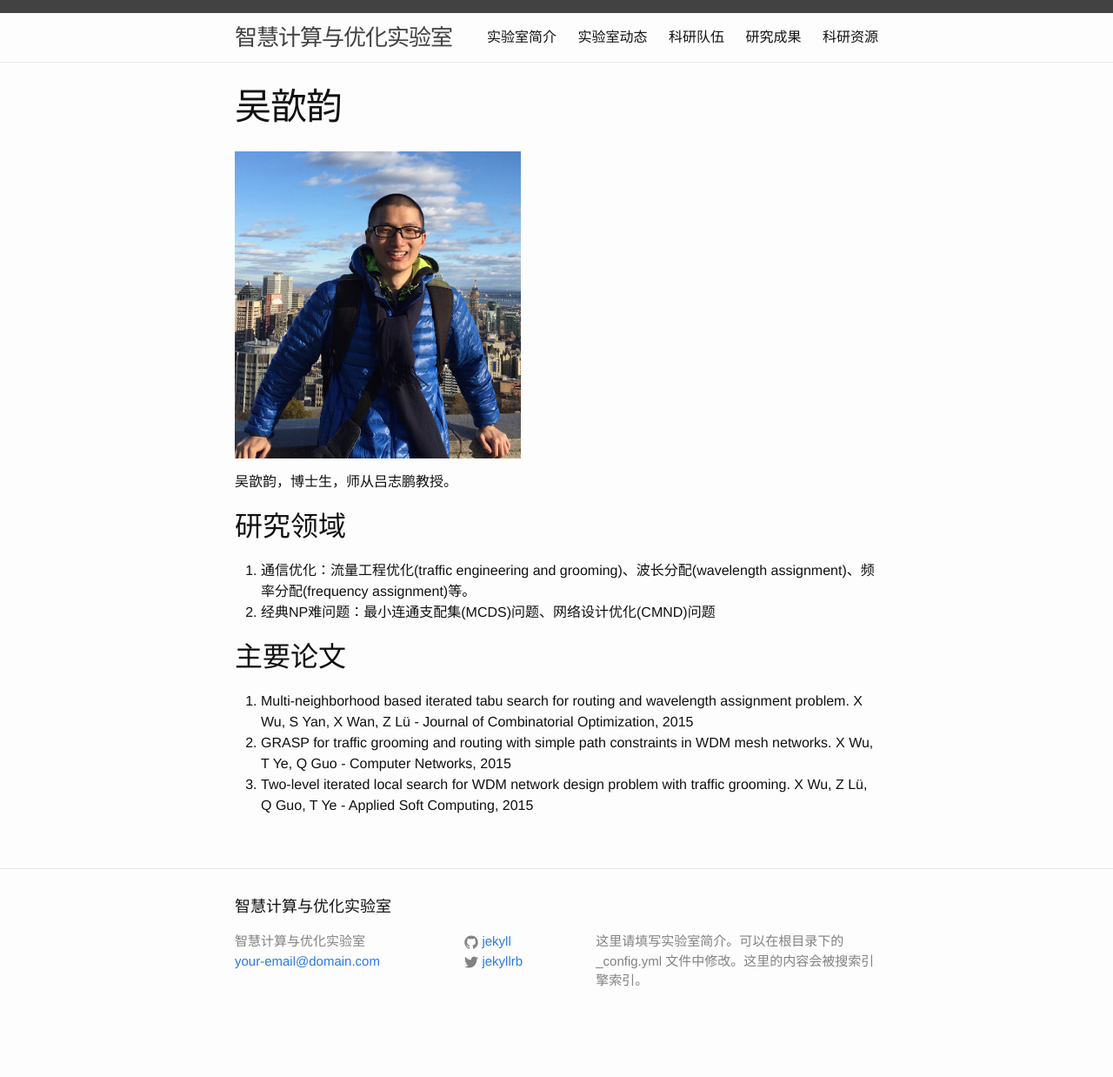
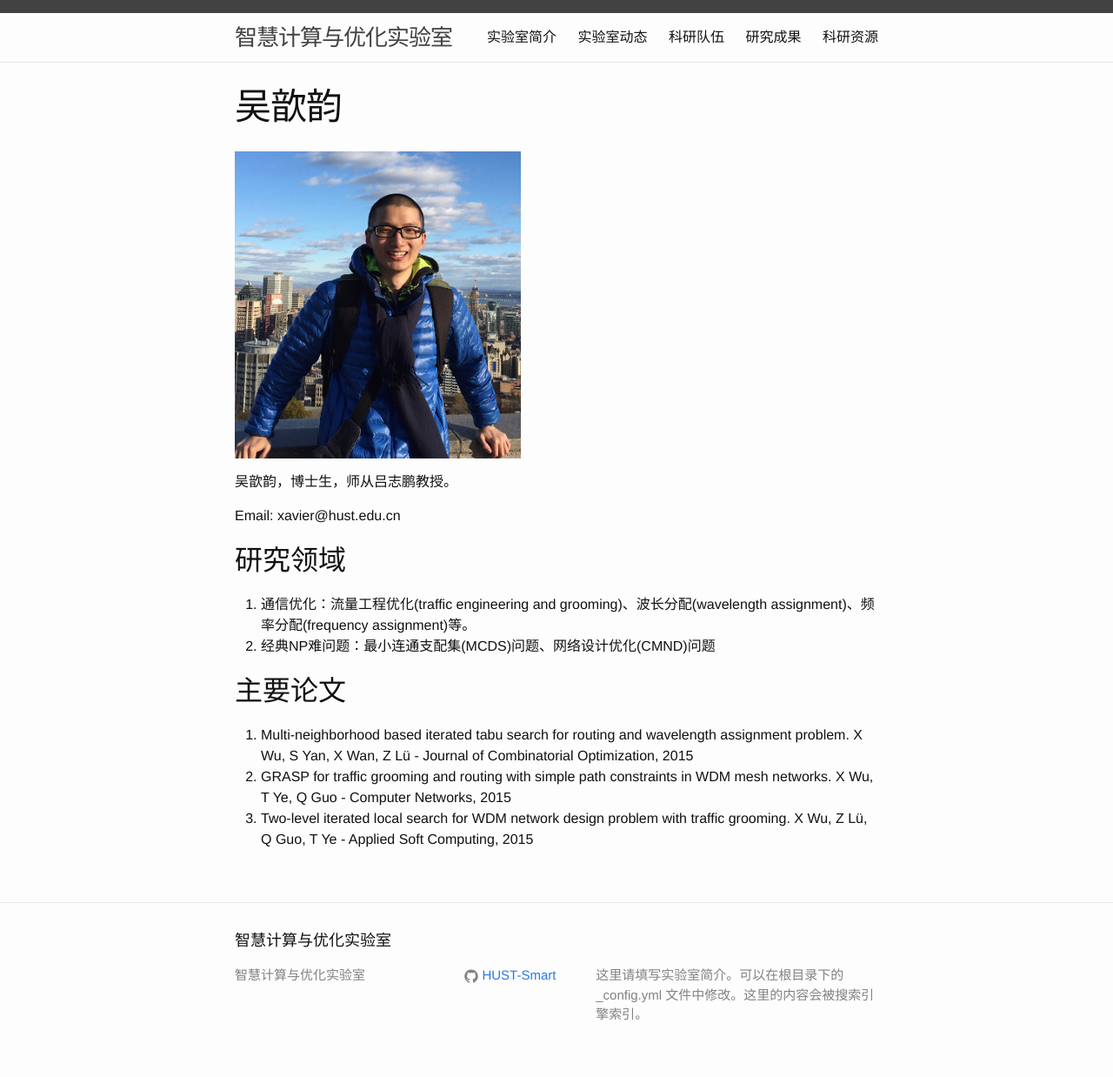
Before and after one commit to HUST-Smart/HUST-Smart.github.io, a Jekyll site: the page built from staffs/XinyunWu/xinyunwu.markdown, in a window 1280 px wide. Shown: the whole page at 87% size. Built offline with Jekyll 4.4.1, drawn with Linux system fonts in a browser that asks for light colours; before the commit the page ends 1199 px from its top, so only the background shows below that.

```diff
--- a/_config.yml
+++ b/_config.yml
@@ -7,18 +7,12 @@
 
 # Site settings
 title: 智慧计算与优化实验室
-email: your-email@domain.com
 description: > # this means to ignore newlines until "baseurl:"
   这里请填写实验室简介。可以在根目录下的  _config.yml 文件中修改。这里的内容会被搜索引擎索引。
 
 baseurl: "" # the subpath of your site, e.g. /blog
-url: "http://yourdomain.com" # the base hostname & protocol for your site
-twitter_username: jekyllrb
-github_username:  jekyll
-
-collections:
-  staffs:
-    output: true
+url: "http://smart.hust.edu.cn" # the base hostname & protocol for your site
+github_username:  HUST-Smart
 
 # Build settings
 markdown: kramdown
--- a/staffs/XinyunWu/xinyunwu.markdown
+++ b/staffs/XinyunWu/xinyunwu.markdown
@@ -8,6 +8,8 @@ categories: phd_candidate
 
 吴歆韵，博士生，师从吕志鹏教授。
 
+Email: xavier@hust.edu.cn
+
 ##研究领域
 1. 通信优化：流量工程优化(traffic engineering and grooming)、波长分配(wavelength assignment)、频率分配(frequency assignment)等。
 1. 经典NP难问题：最小连通支配集(MCDS)问题、网络设计优化(CMND)问题
```
Also changed, not shown: _posts/2015-12-08-blog-test2.markdown (added, +8 -0 lines).
